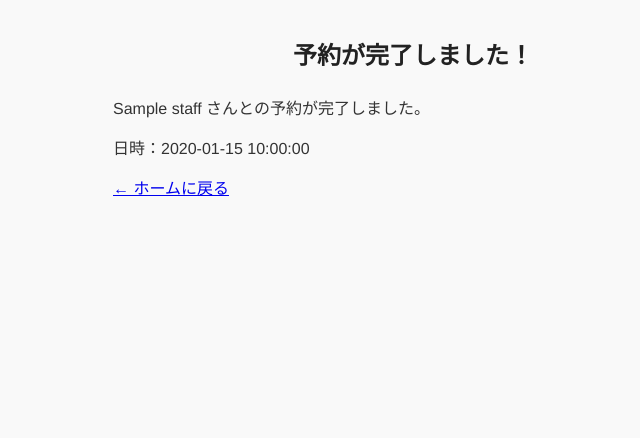
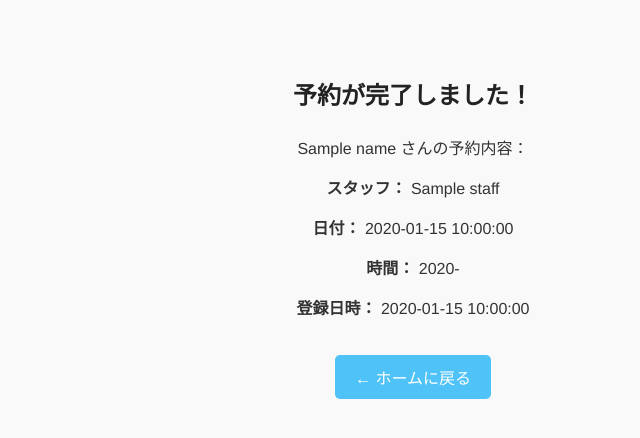
Before and after one commit to saeneko514/reservation, a Flask app: template templates/confirm_booking.html in a window 1280 px wide. Shown: the top 438 px of the page, without its empty margins (227-867 px from the left). Run offline with Flask 3, Linux system fonts and the light colour scheme; the template is opened without the code that fills it: most values are stand-ins (such as "Sample title", 1, 10 or a date in 2020).

Commit message:
Update confirm_booking.html

```diff
--- a/templates/confirm_booking.html
+++ b/templates/confirm_booking.html
@@ -4,12 +4,31 @@
   <meta charset="UTF-8">
   <title>予約確認</title>
   <link rel="stylesheet" href="/static/style.css">
+  <style>
+    .container {
+      max-width: 600px;
+      margin: 40px auto;
+      text-align: center;
+    }
+    .back-button {
+      display: inline-block;
+      margin-top: 20px;
+      padding: 10px 20px;
+      background-color: #4fc3f7;
+      color: white;
+      border-radius: 5px;
+      text-decoration: none;
+    }
+  </style>
 </head>
 <body>
   <div class="container">
     <h1>予約が完了しました！</h1>
-    <p>{{ staff }} さんとの予約が完了しました。</p>
-    <p>日時：{{ datetime }}</p>
+    <p>{{ name }} さんの予約内容：</p>
+    <p><strong>スタッフ：</strong> {{ staff }}</p>
+    <p><strong>日付：</strong> {{ date }}</p>
+    <p><strong>時間：</strong> {{ time[:5] }}</p>
+    <p><strong>登録日時：</strong> {{ registrationDate }}</p>
     <a href="/" class="back-button">← ホームに戻る</a>
   </div>
 </body>
```
